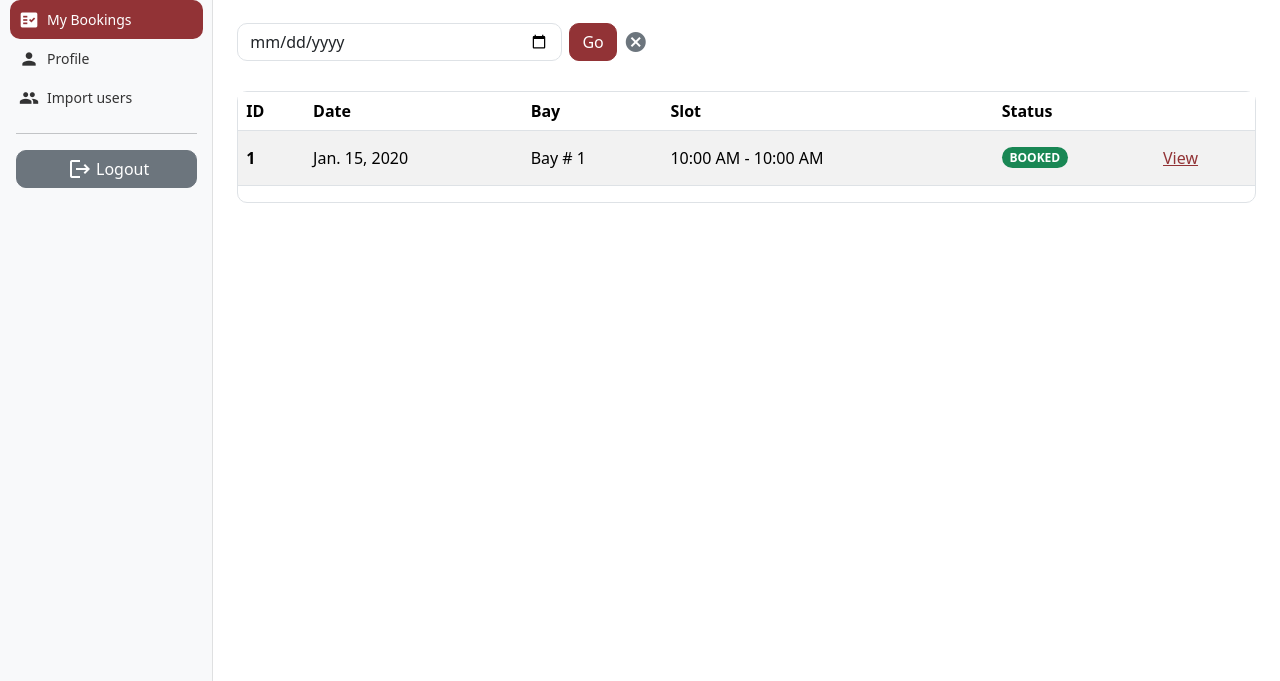
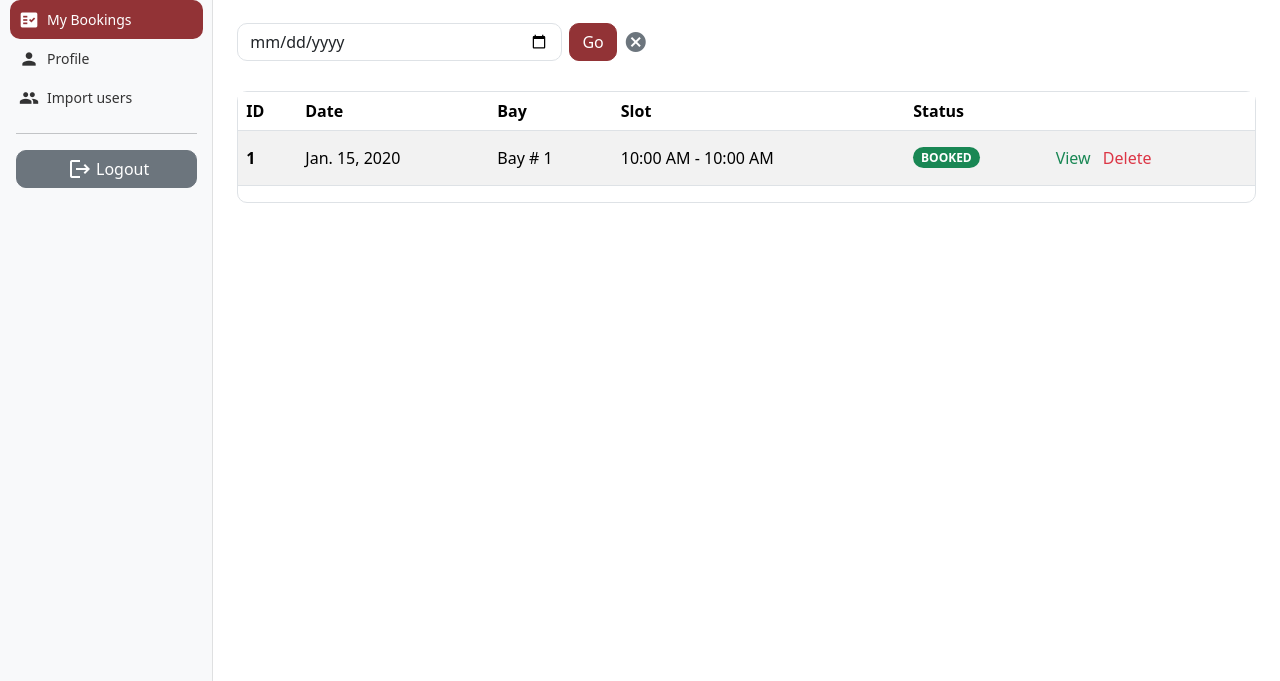
Before and after one commit to SyedMaazHassan/golf, a Django app: page /bookings/ in a window 1280 px wide. Shown: the part 119-800 px from the top of the page. Run offline with Django 4.2, Linux system fonts and the light colour scheme; a user stored in the database is signed in; tables that the repository leaves empty hold one stand-in row (values such as "Sample post"); some libraries are stand-ins or nearby versions.

Commit message:
delete functionality

```diff
--- a/accounts/templates/profile.html
+++ b/accounts/templates/profile.html
@@ -6,7 +6,7 @@
 {% bootstrap_javascript %}
 
 
-{% block title %}Dashboard{% endblock title %}
+{% block title %}Profile{% endblock title %}
 
 
 
--- a/app_bookings/templates/bookings.html
+++ b/app_bookings/templates/bookings.html
@@ -6,7 +6,7 @@
 {% bootstrap_javascript %}
 
 
-{% block title %}Dashboard{% endblock title %}
+{% block title %}My Bookings{% endblock title %}
 
 
 
@@ -81,7 +81,8 @@
 
                                         </td>
                                         <td class="py-3">
-                                            <a href="{% url 'single-booking' booking.id %}" class="link-text">View</a>
+                                            <a href="{% url 'single-booking' booking.id %}" class="text-success text-decoration-none">View</a>
+                                            <a href="{% url 'delete-booking' booking.id %}" onclick="return confirm('Are you sure you want to delete BOOKING # {{booking.id}}?')" class="mx-2 text-danger text-decoration-none">Delete</a>
                                         </td>
                                     </tr>
                                 {% endfor %}
--- a/app_bookings/urls.py
+++ b/app_bookings/urls.py
@@ -6,5 +6,7 @@
     path('bays/<str:bay_type>/', views.bays_view, name='bays'),
     path('bookings/', views.my_bookings_view, name='my-bookings'),
     path('bookings/<int:booking_id>', views.go_to_booking, name='single-booking'),
+    path('bookings/<int:booking_id>/delete', views.delete_booking, name='delete-booking'),
     path('submit_bookings', views.submit_bookings, name='submit_bookings'),
+
 ]
--- a/app_bookings/views.py
+++ b/app_bookings/views.py
@@ -30,6 +30,7 @@
         print("Not running")
 
 
+
 @login_required
 def go_to_booking(request, booking_id):
     booking = Booking.objects.filter(id = booking_id).first()
@@ -44,6 +45,23 @@
     url = reverse('bays', args=[bay_type])
     absolute_url = request.build_absolute_uri(url) + f"?date={date.strftime('%Y-%m-%d')}&slot_id={slot_id}"
     return redirect(absolute_url)
+
+
+
+@login_required
+def delete_booking(request, booking_id):
+    booking = Booking.objects.filter(id = booking_id).first()
+    if not booking:
+        return redirect("bays", bay_type="indoor")
+
+    if booking.user == request.user:
+        booking.delete()
+        messages.success(request, "Booking has been deleted successfully!")
+    else:
+        messages.error(request, "You don't have permission to delete this booking!")
+
+    return redirect("my-bookings")
+
 
 
 @login_required
@@ -62,8 +80,8 @@
     return render(request, "bookings.html", context)
 
 
+
 def submit_bookings(request):
-
     output = {'status': True, 'msg': None}
     if not request.user.is_authenticated:
         output['msg'] = 'User is not authenticated'
```
